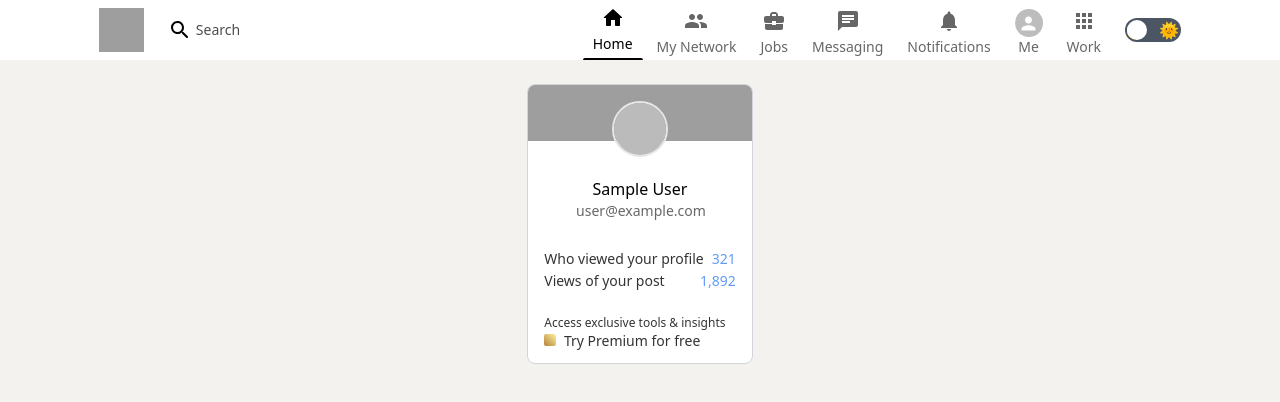
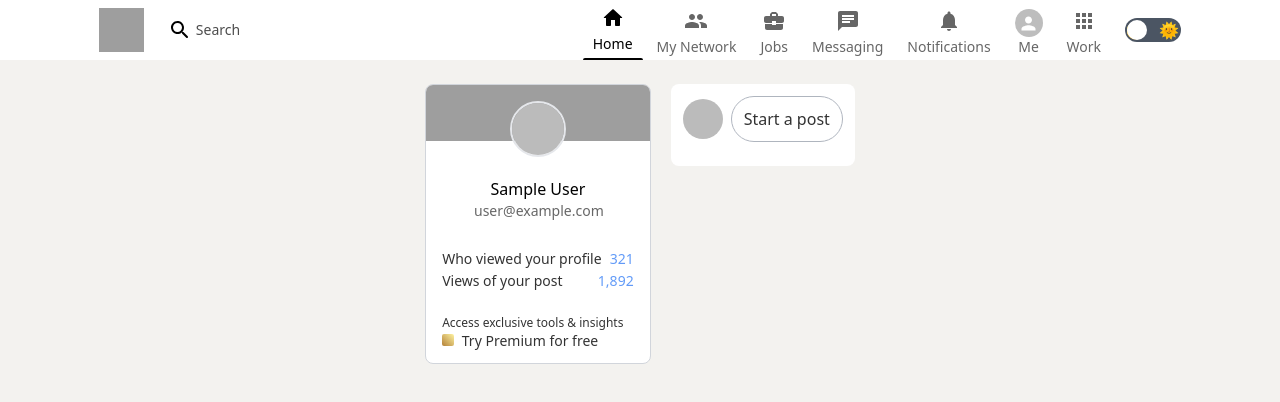
Before and after one commit to kitety/linkedin-clone, a Next.js app: page / in a window 1280 px wide. Shown: the top 402 px of the page. Built offline with nearby package versions, Linux system fonts and the light colour scheme; no server answers; sample sign-in values are in the browser's storage; grey boxes are pictures that could not be loaded.

Commit message:
feat: add feed

```diff
--- /dev/null
+++ b/components/feed.js
@@ -0,0 +1,12 @@
+import Input from "./input";
+
+function Feed(options) {
+  return (
+    <div className="space-y-6 pb-24 max-w-lg">
+      <Input />
+      {/* Posts */}
+    </div>
+  );
+}
+
+export default Feed;
--- /dev/null
+++ b/components/input.js
@@ -0,0 +1,30 @@
+import { Avatar } from "@mui/material";
+import { motion } from "framer-motion";
+import { useSession } from "next-auth/react";
+
+function Input() {
+  const { data: session } = useSession();
+  return (
+    <div className="bg-white dark:bg-[#1d2226] rounded-lg p-3 space-y-3 border-gray-300 dark:border-none">
+      <div className="flex items-center space-x-2">
+        <Avatar
+          src={session?.user?.image}
+          className="!h-10 !w-10 cursor-pointer"
+        />
+        <motion.button
+          whileHover={{ scale: 1.01 }}
+          whileTap={{ scale: 0.99 }}
+          className="rounded-full border border-gray-400 py-2.5 px-3 opacity-80 hover:opacity-100 font-medium w-full text-left"
+          // onClick={() => {
+          //   setModalOpen(true);
+          //   setModalType("dropIn");
+          // }}
+        >
+          Start a post
+        </motion.button>
+      </div>
+      <div className="flex items-center flex-wrap gap-4 justify-center md:gap-x-10"></div>
+    </div>
+  );
+}
+export default Input;
--- a/pages/index.js
+++ b/pages/index.js
@@ -2,6 +2,7 @@
 import Header from "../components/header";
 import React from "react";
 import Sidebar from "../components/sidebar";
+import Feed from "../components/feed";
 import { getSession, useSession } from "next-auth/react";
 import { useRouter } from "next/router";
 
@@ -30,6 +31,7 @@
           {/* sidebar */}
           <Sidebar />
           {/* feed */}
+          <Feed />
         </div>
         {/* widgets */}
       </main>
```
